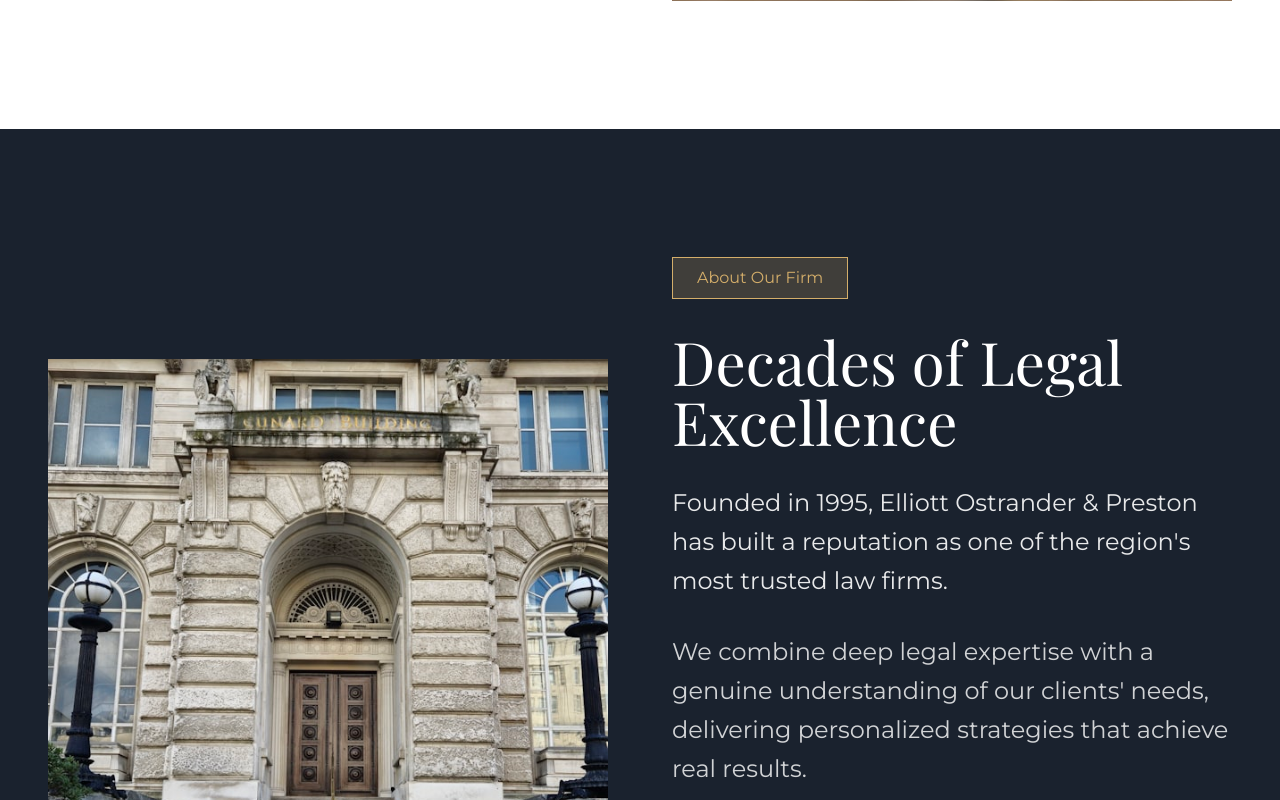
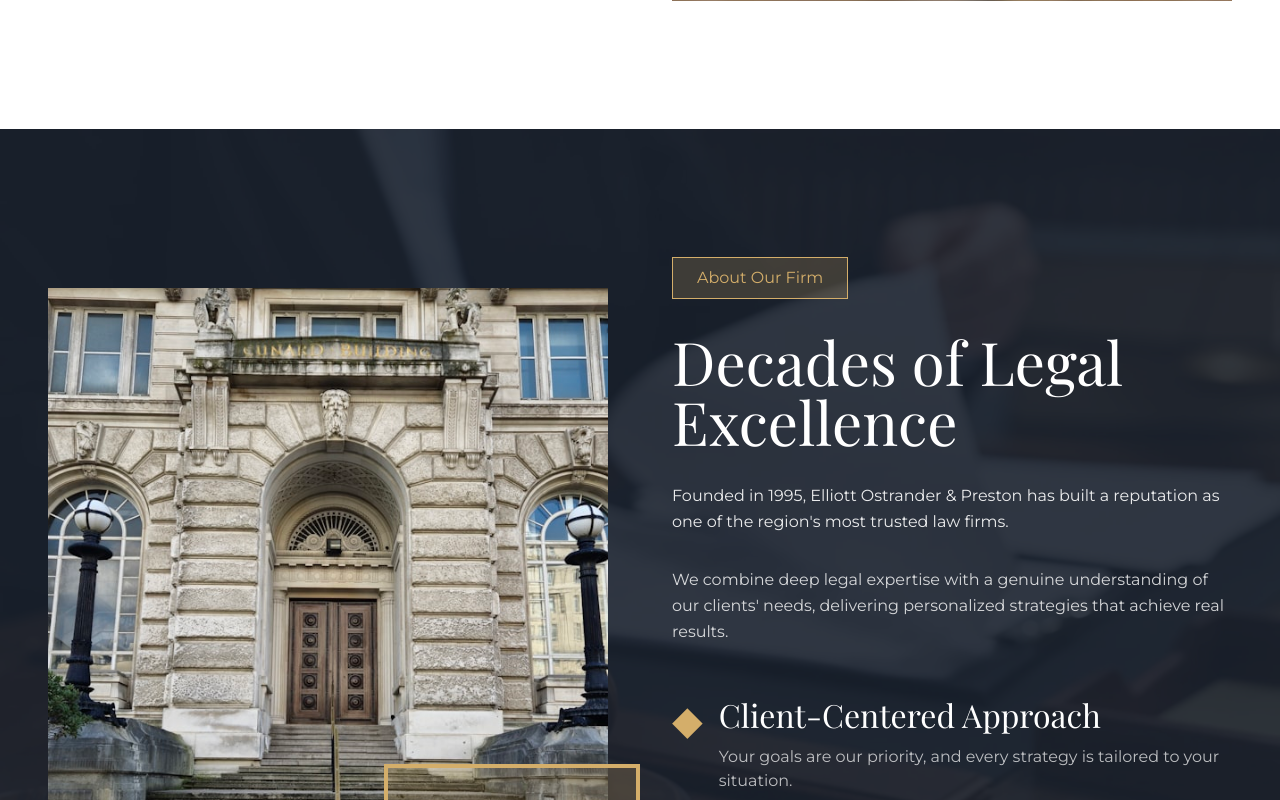
Before and after one commit to seegodesign/eop-law, an Astro site: page / in a window 1280 px wide. Shown: the part 3640-4440 px from the top of the page. Built offline with nearby package versions, Linux system fonts and the light colour scheme; Astro itself is replaced by a stand-in of ours; what tailwindcss-motion would draw is missing.

Commit message:
Refactor code structure for improved readability and maintainability

```diff
--- a/src/components/astro/About.astro
+++ b/src/components/astro/About.astro
@@ -1,4 +1,6 @@
 ---
+import bgImage from '../../images/lawyer-working-with-documents.webp';
+
 interface Highlight {
   title: string;
   description: string;
@@ -15,8 +17,11 @@
 const { eyebrow, heading, lead, body, highlights } = Astro.props;
 ---
 
-<section id="about" class="py-8 md:py-16 lg:py-32 bg-primary text-white">
-  <div class="max-w-7xl mx-auto px-6 lg:px-12">
+<section id="about" class="py-8 md:py-16 lg:py-32 bg-primary text-white relative overflow-hidden"
+  style={`background-image: url(${bgImage.src}); background-size: cover; background-position: center; background-attachment: fixed;`}
+>
+  <div class="absolute inset-0 bg-primary/90"></div>
+  <div class="relative max-w-7xl mx-auto px-6 lg:px-12">
     <div class="grid lg:grid-cols-2 gap-16 items-center">
       <div data-motion="motion-preset-slide-right motion-duration-700" class="relative h-[600px] lg:h-[700px]">
         <img
@@ -34,9 +39,9 @@
 
         <h2 class="text-4xl md:text-6xl mb-8">{heading}</h2>
 
-        <p class="text-lg text-white/90 mb-8 leading-relaxed">{lead}</p>
+        <p class="text-md text-white/90 mb-8 leading-relaxed">{lead}</p>
 
-        <p class="text-lg text-white/80 mb-12 leading-relaxed">{body}</p>
+        <p class="text-md text-white/80 mb-12 leading-relaxed">{body}</p>
 
         <div class="space-y-6">
           {highlights.map((item) => (
--- a/src/components/astro/PageHero.astro
+++ b/src/components/astro/PageHero.astro
@@ -28,7 +28,7 @@
 const ctaHref = ctaHrefRaw || "/contact-us";
 
 const sectionStyle = backgroundImageSrc
-  ? `background-image: url(${backgroundImageSrc});`
+  ? `background-image: url(${backgroundImageSrc}); background-attachment: fixed; background-size: contain; background-position: center;`
   : undefined;
 ---
 
--- a/src/components/astro/PracticeAreas.astro
+++ b/src/components/astro/PracticeAreas.astro
@@ -1,5 +1,5 @@
 ---
-import bg from '../../images/pdx2.avif';
+import bg from '../../images/justice.jpg';
 
 interface Practice {
   title: string;
--- a/src/layouts/BaseLayout.astro
+++ b/src/layouts/BaseLayout.astro
@@ -14,6 +14,7 @@
   <head>
     <meta charset="UTF-8" />
     <meta name="viewport" content="width=device-width, initial-scale=1.0" />
+    <link rel="icon" type="image/svg+xml" href="/favicon.svg" />
     <title>{title}</title>
     <meta name="description" content={description} />
   </head>
```
Also changed, not shown: public/favicon.svg (added), public/uploads/greg-caldwell.webp, public/uploads/jerome-elliot.webp, src/images/justice.jpg (renamed from public/images/justice.jpg), src/images/lawyer-working-with-documents.jpg, src/images/lawyer-working-with-documents.webp (added).
